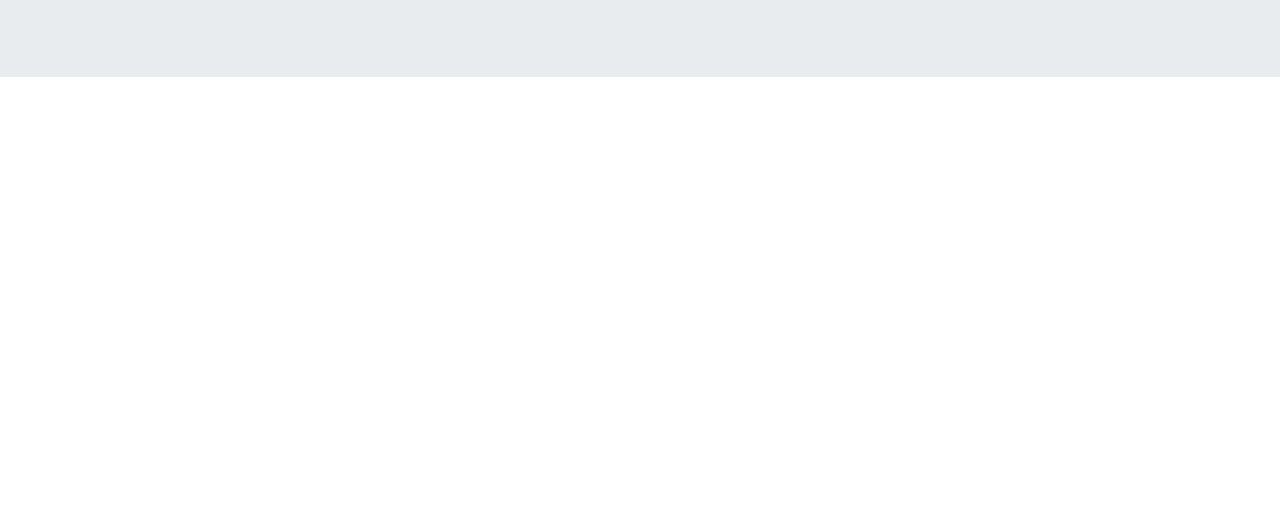
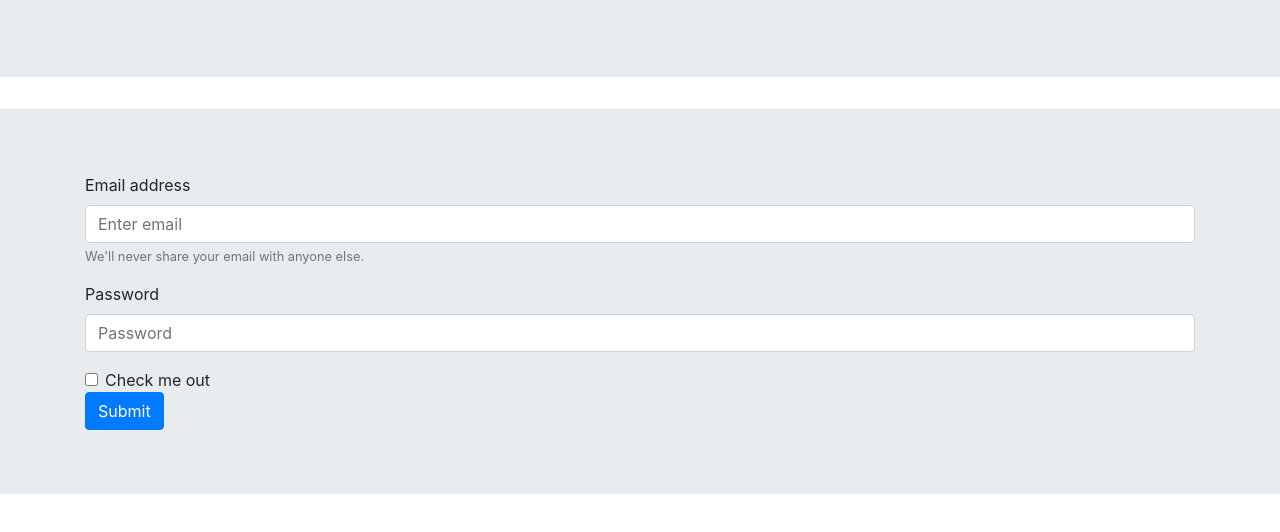
Before and after one commit to alejandrosanchez93/NewYorkTimes, a plain HTML site: page index.html in a window 1280 px wide. Shown: the part 172-704 px from the top of the page. Drawn offline with nearby package versions, Linux system fonts and the light colour scheme.

Commit message:
Form created

```diff
--- a/index.html
+++ b/index.html
@@ -14,6 +14,26 @@
           <p class="lead">This is a modified jumbotron that occupies the entire horizontal space of its parent.</p>
         </div>
       </div>
+      <div class="jumbotron jumbotron-fluid">
+        <div class="container">
+            <form>
+                <div class="form-group">
+                  <label for="exampleInputEmail1">Email address</label>
+                  <input type="email" class="form-control" id="exampleInputEmail1" aria-describedby="emailHelp" placeholder="Enter email">
+                  <small id="emailHelp" class="form-text text-muted">We'll never share your email with anyone else.</small>
+                </div>
+                <div class="form-group">
+                  <label for="exampleInputPassword1">Password</label>
+                  <input type="password" class="form-control" id="exampleInputPassword1" placeholder="Password">
+                </div>
+                <div class="form-check">
+                  <input type="checkbox" class="form-check-input" id="exampleCheck1">
+                  <label class="form-check-label" for="exampleCheck1">Check me out</label>
+                </div>
+                <button type="submit" class="btn btn-primary">Submit</button>
+              </form>
+        </div>
+      </div>
 
     <script src="script.js"></script>
 </body>
```
